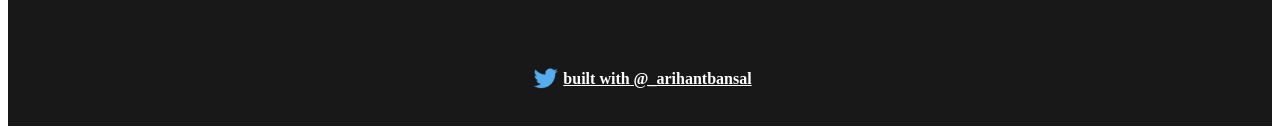
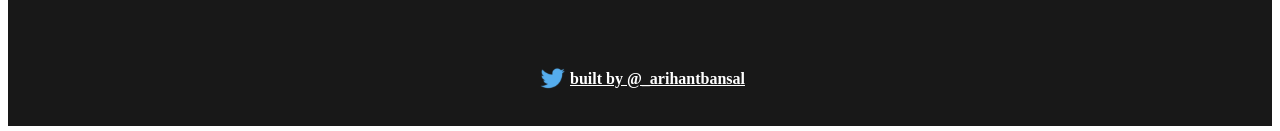
Before and after one commit to arihantbansal/gmi-name-service-dapp, a React (Create React App) app: page / in a window 1280 px wide. Shown: the part 682-813 px from the top of the page. Built offline with nearby package versions, Linux system fonts and the light colour scheme; the HTML template or start-up script is replaced by a standard one.

Commit message:
:bug: fix

```diff
--- a/src/App.js
+++ b/src/App.js
@@ -338,11 +338,7 @@ const App = () => {
 											href={`https://testnets.opensea.io/assets/mumbai/${CONTRACT_ADDRESS}/${mint.id}`}
 											target="_blank"
 											rel="noopener noreferrer">
-											<p className="underlined">
-												{" "}
-												{mint.name}
-												{tld}{" "}
-											</p>
+											<p className="underlined"> {mint.name} </p>
 										</a>
 										{mint.owner.toLowerCase() ===
 										currentAccount.toLowerCase() ? (
@@ -405,7 +401,7 @@ const App = () => {
 						className="footer-text"
 						href={TWITTER_LINK}
 						target="_blank"
-						rel="noreferrer">{`built with @${TWITTER_HANDLE}`}</a>
+						rel="noreferrer">{`built by @${TWITTER_HANDLE}`}</a>
 				</div>
 			</div>
 		</div>
```
